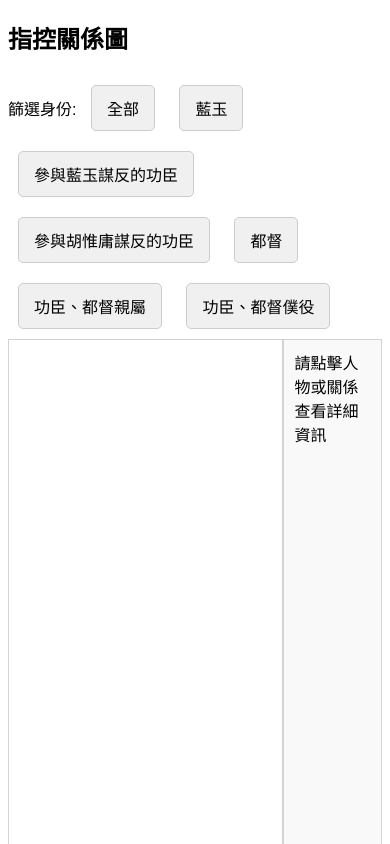
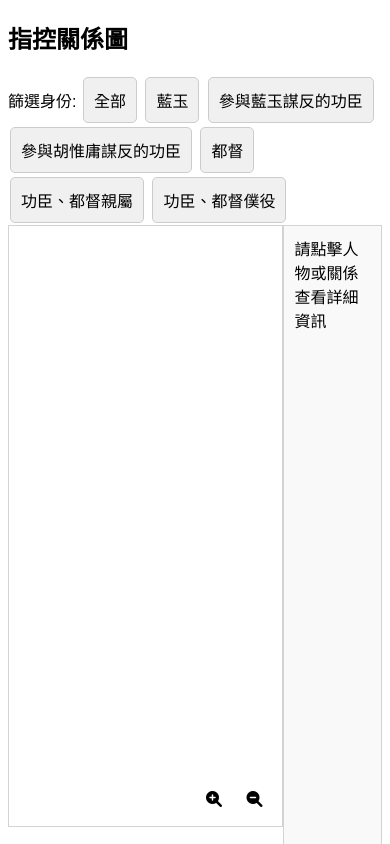
Before and after one commit to CBananaC/dual-graph-api, a plain HTML site: page public/index.html in a window 390 px wide. Shown: the top 844 px of the page. Drawn offline with nearby package versions, Linux system fonts and the light colour scheme; no server answers.

Commit message:
Update styles.css

```diff
--- a/public/styles.css
+++ b/public/styles.css
@@ -8,12 +8,15 @@ body {
     align-items: flex-start;
   }
 
+  /* 圖表容器 */
   .graph {
     width: 100%;
     height: 1000px;
     border: 1px solid lightgray;
+    position: relative;
   }
 
+  /* 右側資訊面板 */
   .info-panel {
     width: 28%;
     height: 1000px;
@@ -23,10 +26,10 @@ body {
     overflow-y: auto;
   }
 
-/* 按鈕的基本樣式 */
+  /* 按鈕的基本樣式，適用於身份篩選、中間按鈕、證供篩選等 */
   .filter-button {
-    padding: 10px 15px;
-    margin: 10px;
+    padding: 10px 10px;
+    margin: 2px;
     font-size: 16px;
     cursor: pointer;
     background-color: #f0f0f0;
@@ -35,19 +38,13 @@ body {
     transition: background-color 0.3s ease;
   }
 
-/* 當按鈕被選中時，將其背景變為紅色 */
+  /* 當按鈕被選中時 */
   .filter-button.active {
     background-color: red;
     color: white;
   }
 
-/* 當按鈕被懸停時（處於選中狀態時） */
-.filter-button.active:hover {
-    background-color: red;
-    color: white;
-}
-
-/* 當按鈕被按下（active狀態）時 */
+  /* 當按鈕被按下時 */
   .filter-button:active {
     background-color: #e60000;
     color: white;
@@ -62,3 +59,13 @@ body {
   .filter-buttons {
     text-align: center;
   }
+
+  /* Media Query：針對 iPad 或螢幕寬度在 1024px 以下時 */
+  @media (max-width: 1024px) {
+    .graph {
+      height: 600px;
+    }
+    .info-panel {
+        height: 600px;
+      }
+  }
```
Lines whose indentation alone changed are shown as unchanged.
